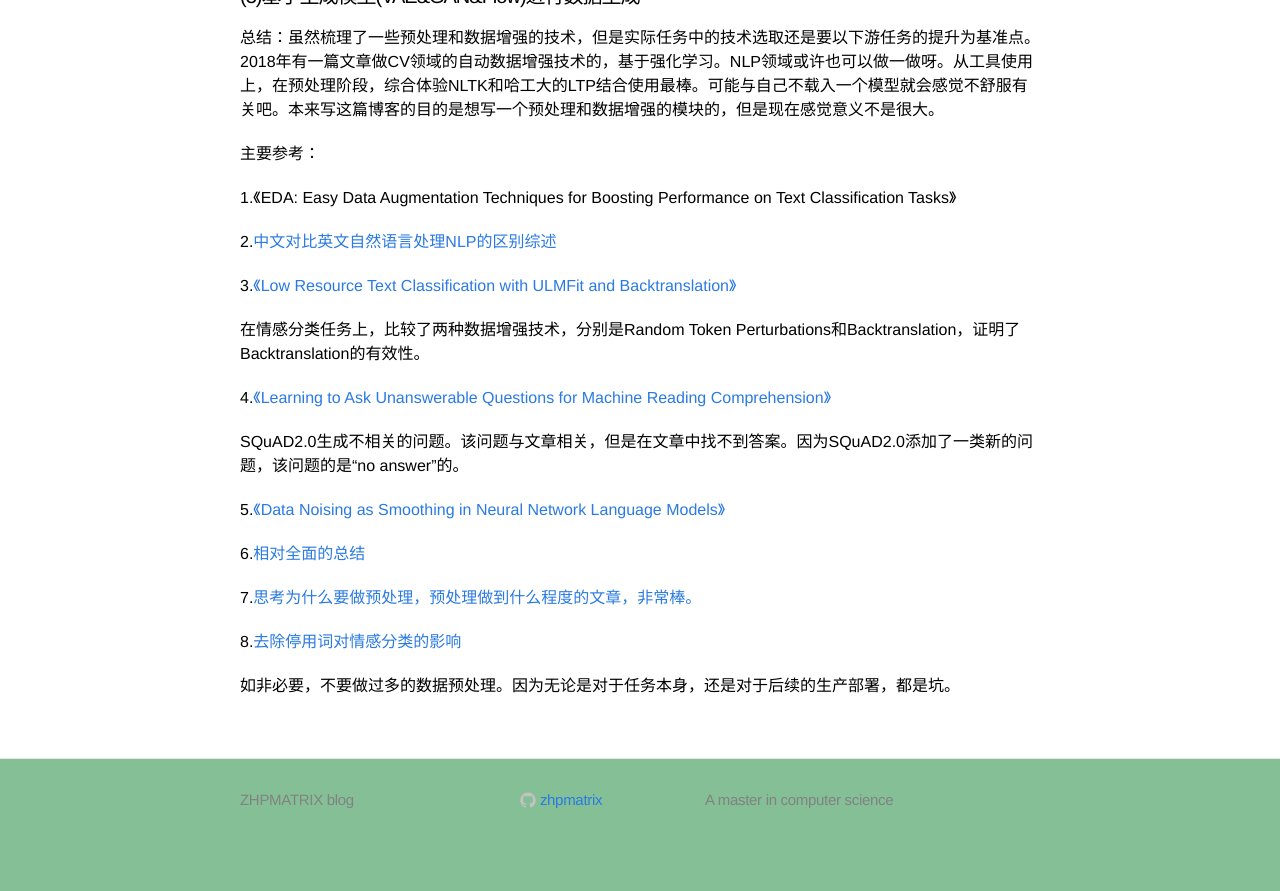
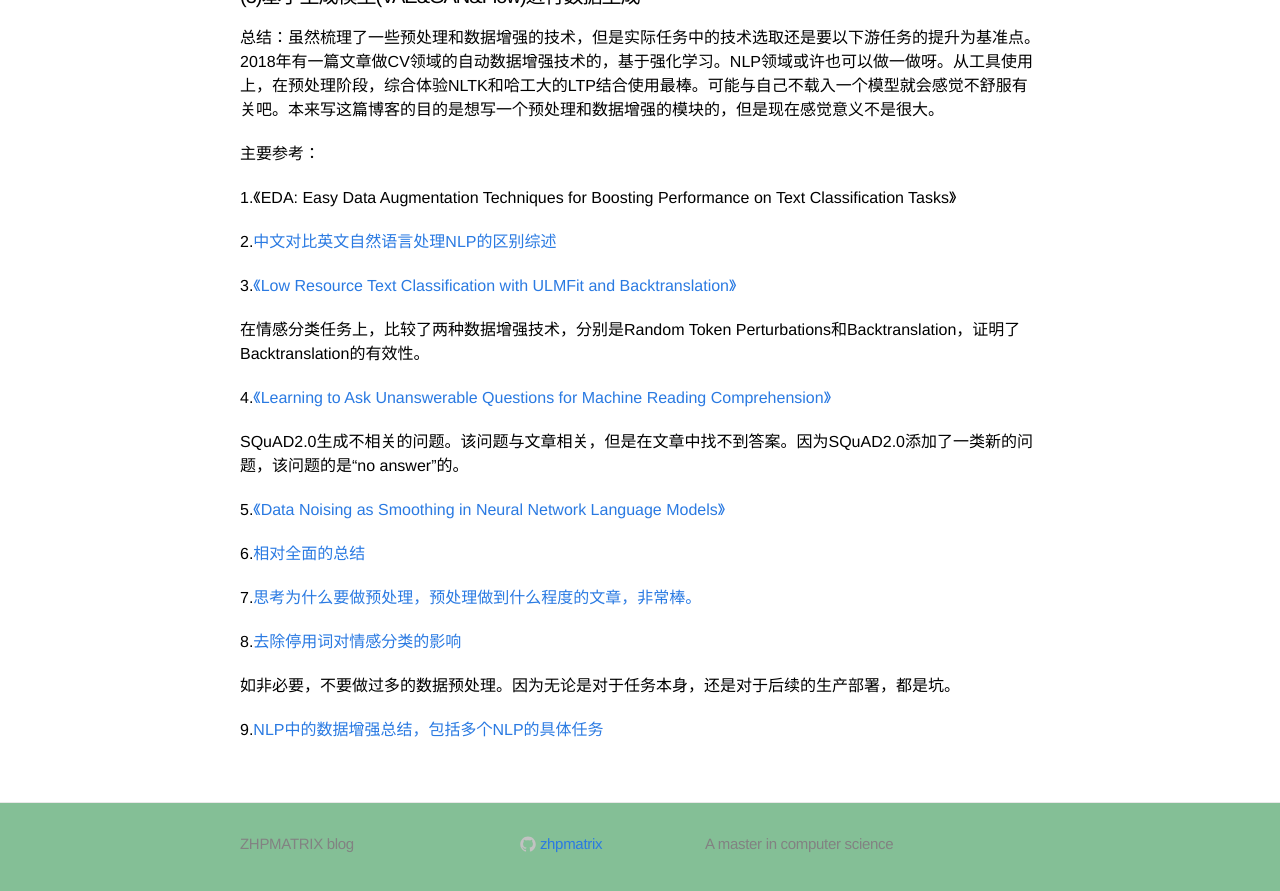
Before and after one commit to zhpmatrix/zhpmatrix.github.io, a Jekyll site: the page built from _posts/2019-03-08-preprocess-augmentation-in-nlp.md, in a window 1280 px wide and 900 px high, scrolled down 3282 px. Shown: the top 891 px of the window. Built offline with Jekyll 4.4.1, drawn with Linux system fonts in a browser that asks for light colours; comment, search, counter and statistics services are not loaded; before the commit the page ends 4138 px from its top, so only the background shows below that.

Commit message:
Update 2019-03-08-preprocess-augmentation-in-nlp.md

```diff
--- a/_posts/2019-03-08-preprocess-augmentation-in-nlp.md
+++ b/_posts/2019-03-08-preprocess-augmentation-in-nlp.md
@@ -140,3 +140,5 @@ SQuAD2.0生成不相关的问题。该问题与文章相关，但是在文章中
 8.[去除停用词对情感分类的影响](https://towardsdatascience.com/why-you-should-avoid-removing-stopwords-aa7a353d2a52)
 
 如非必要，不要做过多的数据预处理。因为无论是对于任务本身，还是对于后续的生产部署，都是坑。
+
+9.[NLP中的数据增强总结，包括多个NLP的具体任务](https://github.com/quincyliang/nlp-data-augmentation)
```
